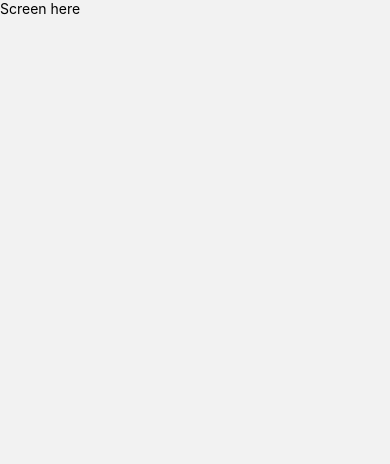
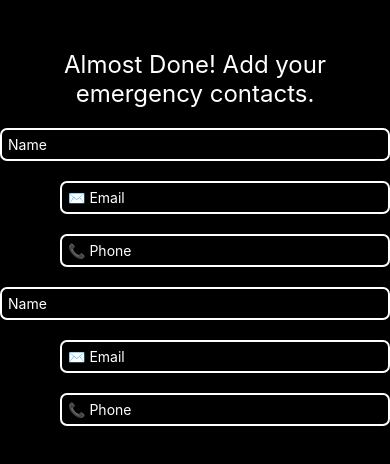
Before and after one commit to gsarthakdev/ExploreSafe, a React Native app: screen /EmergencyContactsScreen in a window 390 px wide. Shown: the top 464 px of the page. Built offline with nearby package versions, Linux system fonts and the light colour scheme; no server answers.

Commit message:
Add user authentication

```diff
--- a/constants/styles.js
+++ b/constants/styles.js
@@ -1,6 +1,6 @@
 export const GlobalStyles = {
   colors: {
-    darkModeBackground: '#181A20',
+    darkModeBackground: '#000000',
     darkModeAccent: '#262A34',
     buttonColor: 'green',
     invalidButtonColor: '#343434',
--- a/package.json
+++ b/package.json
@@ -13,6 +13,7 @@
     "@react-navigation/native-stack": "^6.9.0",
     "expo": "~46.0.9",
     "expo-status-bar": "~1.4.0",
+    "firebase": "^9.10.0",
     "formik": "^2.2.9",
     "react": "18.0.0",
     "react-native": "0.69.5",
--- a/screens/onboardingScreens/DigitalMedicalScreen.js
+++ b/screens/onboardingScreens/DigitalMedicalScreen.js
@@ -120,7 +120,7 @@ function DigitalMedicalScreen({ navigation }) {
 }
 export default DigitalMedicalScreen;
 
-function TextField({
+export function TextField({
   placeholder,
   isAutoCapitalize,
   autoFocus,
@@ -128,6 +128,7 @@ function TextField({
   onBlur,
   autoCorrect,
   textContentType,
+  width
 }) {
   return (
     <TextInput
@@ -139,6 +140,7 @@ function TextField({
         borderColor: "white",
         borderWidth: 2,
         borderRadius: 7,
+        width: width,
         padding: 6,
         alignItems: "center",
       }}
--- a/screens/onboardingScreens/EmergencyContactsScreen.js
+++ b/screens/onboardingScreens/EmergencyContactsScreen.js
@@ -1,11 +1,40 @@
 import {View, Text, StyleSheet, TextInput} from "react-native"
+import { TextField } from "./DigitalMedicalScreen";
+
+/*
+  Fields needed:
+  Contact name: email, password
+*/
 
 function EmergencyContactsScreen() {
   return (
-    <View>
-      <Text>Screen here</Text>
+    <View style={styles.container}>
+       <View style={{ marginTop: 50, marginBottom: 50 }}>
+        <Text style={{ color: "white", fontSize: 24, textAlign: "center", marginBottom: 20 }}>
+          Almost Done! Add your emergency contacts.
+        </Text>
+          <TextField placeholder="Name"/>
+          <View style={{alignItems: 'flex-end'}}>
+            <TextField placeholder="✉️ Email" width={330}/>
+            <TextField placeholder="📞 Phone" width={330}/>
+          </View>
+          <TextField placeholder="Name"/>
+          <View style={{alignItems: 'flex-end'}}>
+          <TextField placeholder="✉️ Email" width={330}/>
+          <TextField placeholder="📞 Phone" width={330}/>
+          </View>
+
+        </View>
     </View>
   );
 }
 
 export default EmergencyContactsScreen;
+
+const styles = StyleSheet.create({
+  container: {
+    flex: 1,
+    backgroundColor: "#000000",
+    alignItems: "center",
+  }
+})
--- a/screens/onboardingScreens/SignupScreen.js
+++ b/screens/onboardingScreens/SignupScreen.js
@@ -12,6 +12,8 @@ import * as Yup from "yup";
 import MainButton from "../../components/MainButton";
 import CustomTextInput from "../../components/CustomTextInput";
 import { GlobalStyles } from "../../constants/styles";
+import { createUserWithEmailAndPassword, updateProfile } from "firebase/auth";
+import { auth } from "../../firebase";
 
 function SignupScreen({ navigation }) {
   const SignupFormSchema = Yup.object().shape({
@@ -30,12 +32,25 @@ function SignupScreen({ navigation }) {
           </View>
           <Formik
             initialValues={{ fullName: "", email: "", password: "" }}
-            onSubmit={(values) => {
-              console.log(values);
+            onSubmit={async (values) => {
+              // console.log(values);
+              await createUserWithEmailAndPassword(auth, values.email, values.password)
+              .then((userCredential) => {
+                console.log("Firebase Signup Successful!");
+              })
+              .catch((error) => {
+                const errorCode = error.code;
+                const errorMessage = error.message;
+                console.log(errorMessage);
+                console.log(errorCode);
+              })
+              await updateProfile(auth.currentUser, {displayName: values.fullName})
+              .then(() => {
+                const user = auth.currentUser;
+                console.log("🔥Firebase Update Successful! ✅", user.email, user.displayName);
+              })
               navigation.push("DigitalMedicalScreen")
-              // onSignup(values.fullName, values.email, values.password, teamName, teamCode, !!teamIcon)
-              // createUser(values.fullName, values.email, values.password);
-              // console.log(values.fullName, values.email, values.password)
+
             }}
             validationSchema={SignupFormSchema}
             validateOnMount={true}
```
Also changed, not shown: metro.config.js (added, +7 -0 lines), 2 other files (tests, documents, lock files or other folders).
